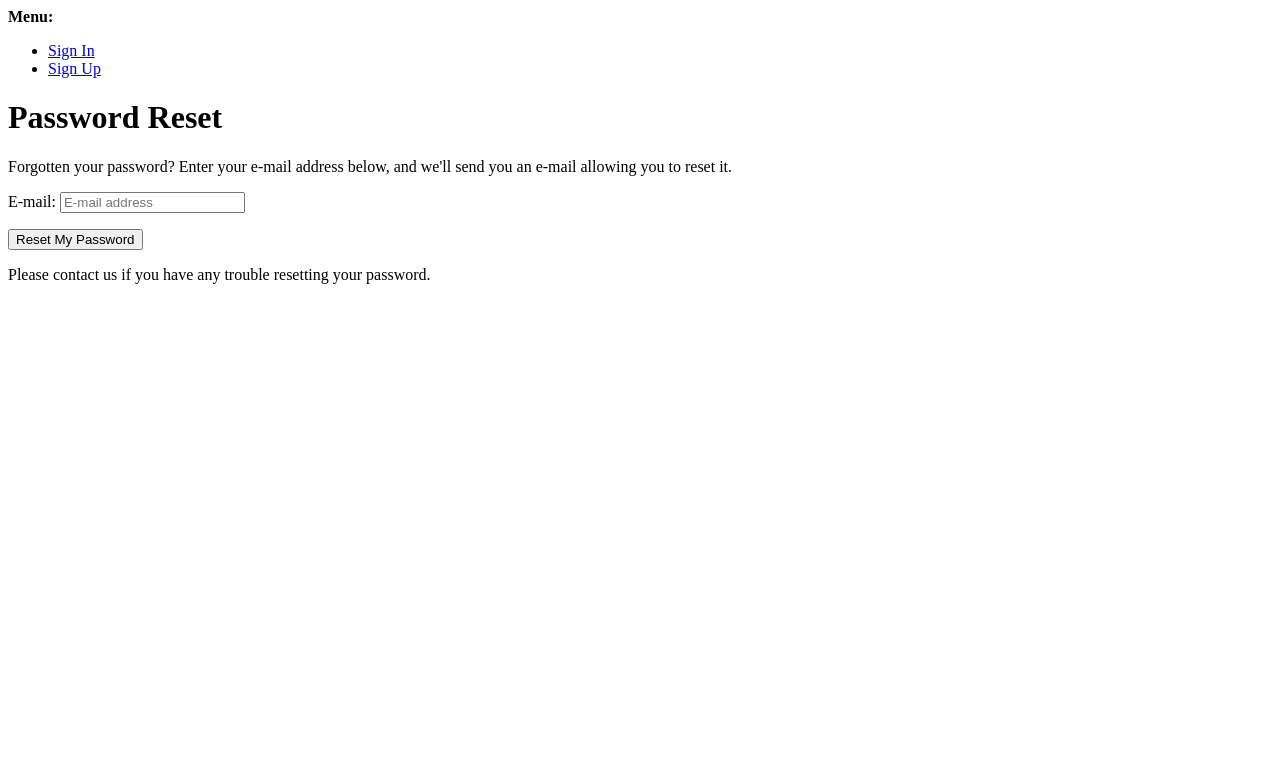
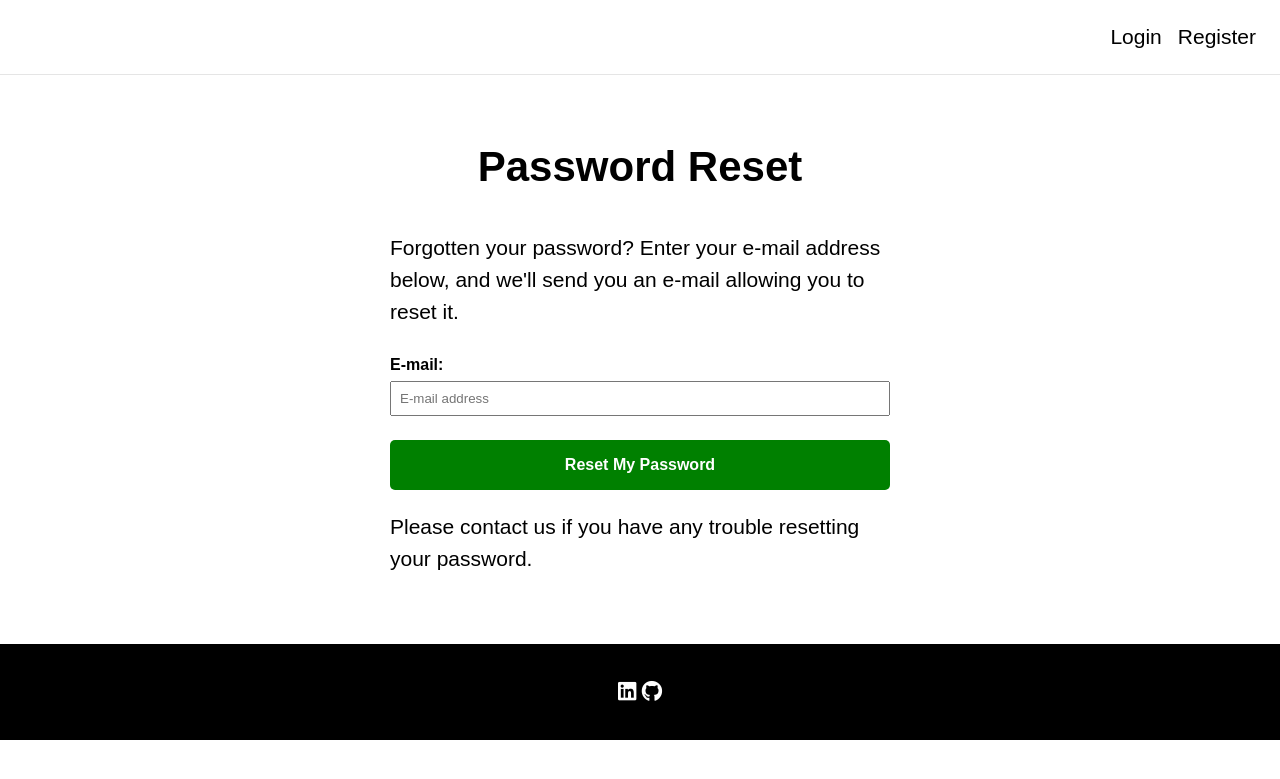
Before and after one commit to Code-Institute-Submissions/mlenahan-Johnpooch.dog_SepResub, a Django app: page /accounts/password/reset/ in a window 1280 px wide. Shown: the top 779 px of the page. Run offline with Django 3.2, Linux system fonts and the light colour scheme; some web fonts are replaced.

Commit message:
update to all-auth templates

```diff
--- a/static/css/style.css
+++ b/static/css/style.css
@@ -216,6 +216,10 @@ body {
    justify-content: center;
 }
 
+.all-auth-signup p {
+   font-family: var(--primary-font);
+}
+
 .all-auth-signup > div {
    max-width: 500px;
    display: flex;
@@ -257,3 +261,14 @@ body {
     font-weight: bold;
     cursor: pointer;
 }
+
+.reset-password {
+   border: none;
+    border-radius: 5px;
+    padding: 16px;
+    background-color: green;
+    color: white;
+    font-size: 16px;
+    font-weight: bold;
+    cursor: pointer;
+}
--- a/templates/account/email.html
+++ b/templates/account/email.html
@@ -1,4 +1,4 @@
-{% extends "account/base.html" %}
+{% extends "base.html" %}
 
 {% load i18n %}
 
--- a/templates/account/email_confirm.html
+++ b/templates/account/email_confirm.html
@@ -1,4 +1,4 @@
-{% extends "account/base.html" %}
+{% extends "base.html" %}
 
 {% load i18n %}
 {% load account %}
@@ -7,6 +7,8 @@
 
 
 {% block content %}
+<div class="all-auth-signup">
+    <div>
         <h1>{% trans "Confirm E-mail Address" %}</h1>
 
         {% if confirmation %}
@@ -27,5 +29,7 @@
         <p>{% blocktrans %}This e-mail confirmation link expired or is invalid. Please <a href="{{ email_url }}">issue a new e-mail confirmation request</a>.{% endblocktrans %}</p>
 
         {% endif %}
+    </div>
+</div>
 
 {% endblock %}
--- a/templates/account/logout.html
+++ b/templates/account/logout.html
@@ -1,10 +1,12 @@
-{% extends "account/base.html" %}
+{% extends "base.html" %}
 
 {% load i18n %}
 
 {% block head_title %}{% trans "Sign Out" %}{% endblock %}
 
 {% block content %}
+<div class="all-auth-signup">
+  <div>
     <h1>{% trans "Sign Out" %}</h1>
 
     <p>{% trans 'Are you sure you want to sign out?' %}</p>
@@ -16,6 +18,8 @@
       {% endif %}
       <button type="submit">{% trans 'Sign Out' %}</button>
     </form>
+  </div>
+</div>
 
 
 {% endblock %}
--- a/templates/account/password_reset.html
+++ b/templates/account/password_reset.html
@@ -1,4 +1,4 @@
-{% extends "account/base.html" %}
+{% extends "base.html" %}
 
 {% load i18n %}
 {% load account %}
@@ -7,18 +7,19 @@
 
 {% block content %}
 
+    <div class="all-auth-signup">
+        <div>
             <h1>{% trans "Password Reset" %}</h1>
             {% if user.is_authenticated %}
             {% include "account/snippets/already_logged_in.html" %}
             {% endif %}
-
             <p>{% trans "Forgotten your password? Enter your e-mail address below, and we'll send you an e-mail allowing you to reset it." %}</p>
-
-    <form method="POST" action="{% url 'account_reset_password' %}" class="password_reset">
+            <form method="POST" action="{% url 'account_reset_password' %}">
                 {% csrf_token %}
                 {{ form.as_p }}
-        <input type="submit" value="{% trans 'Reset My Password' %}" />
+                <input class="reset-password" type="submit" value="{% trans 'Reset My Password' %}" />
             </form>
-
             <p>{% blocktrans %}Please contact us if you have any trouble resetting your password.{% endblocktrans %}</p>
+        </div>
+    </div>
 {% endblock %}
--- a/templates/account/signup.html
+++ b/templates/account/signup.html
@@ -11,7 +11,7 @@
 
     <p>{% blocktrans %}Already have an account? Then please <a href="{{ login_url }}">sign in</a>.{% endblocktrans %}</p>
 
-    <form class="signup" id="signup_form" method="post" action="{% url 'account_signup' %}">
+    <form id="signup_form" method="post" action="{% url 'account_signup' %}">
       {% csrf_token %}
       {{ form.as_p }}
       {% if redirect_field_value %}
@@ -19,6 +19,7 @@
       {% endif %}
       <button type="submit">{% trans "Sign Up" %} &raquo;</button>
     </form>
+    </form>
   </div>
 </div>
 
--- a/templates/base.html
+++ b/templates/base.html
@@ -29,10 +29,10 @@
                     </li>
                     {% else %}
                     <li class="login">
-                        <a href="{% url 'account_signup' %}">Login</a>
+                        <a class="nav-link" href="{% url 'account_login' %}">Login</a>
                     </li>
                     <li class="register">
-                        <a href="{% url 'account_login' %}">Register</a>
+                        <a href="{% url 'account_signup' %}">Register</a>
                     </li>
                     {% endif %}
                 </ul>
```
Also changed, not shown: templates/account/login.html (+6 -6 lines), templates/account/password_change.html (+5 -2 lines), blog/views.py (line endings or trailing spaces), db.sqlite3. Lines whose indentation alone changed are shown as unchanged.
